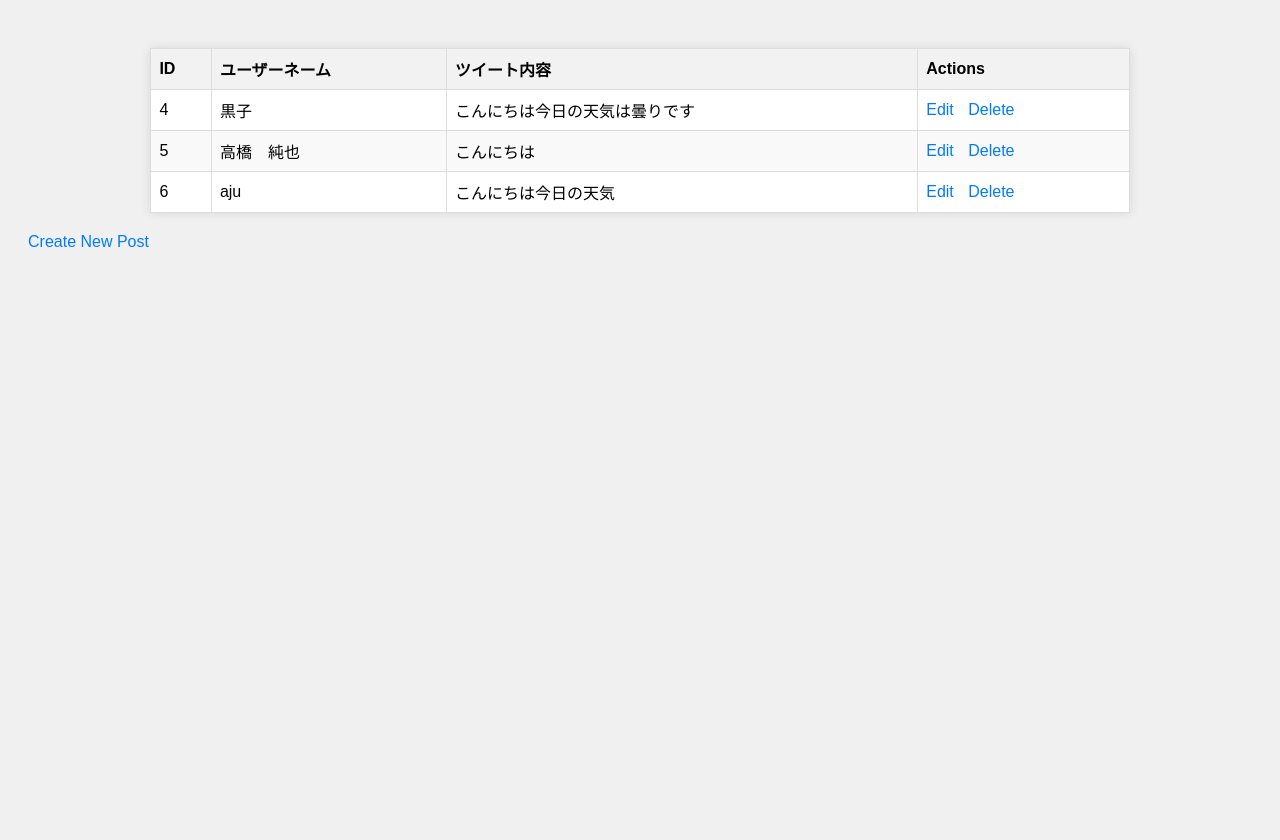
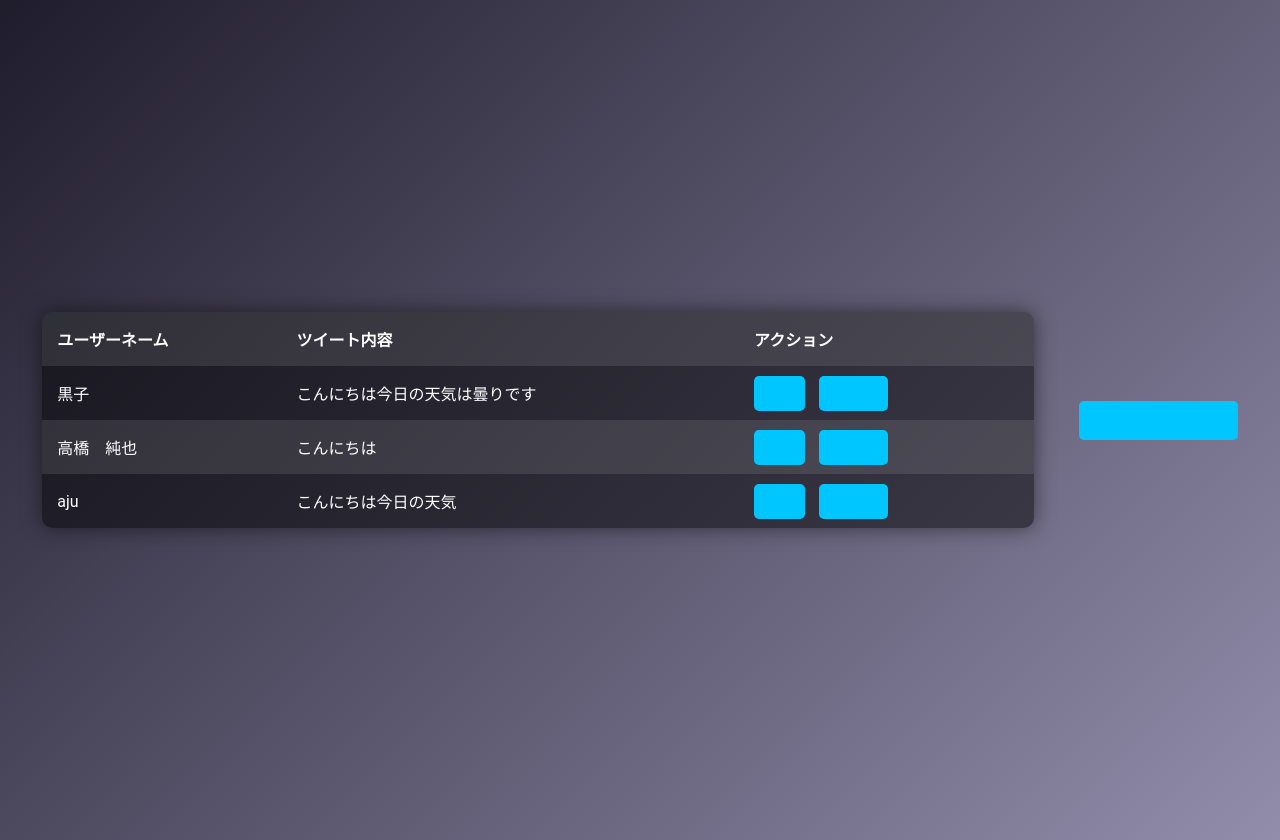
Before and after one commit to takahashi090626/django_T, a Django app: page / in a window 1280 px wide. Before the commit the page ends 247 px from the top, so only its background shows below. Run offline with Django 5.2, Linux system fonts and the light colour scheme; data comes from the database, SQL or seed files in the repository; both versions use the stored data as it was after the commit.

Commit message:
デザインの追加・修正

```diff
--- a/sample_app/templates/sample_app/post_list.html
+++ b/sample_app/templates/sample_app/post_list.html
@@ -5,38 +5,70 @@
     <title>Post lists</title>
     <style>
         body {
-            font-family: Arial, sans-serif;
-            background-color: #f0f0f0;
+            font-family: 'Roboto', sans-serif;
+            background: linear-gradient(135deg, #1f1c2c, #928DAB);
+            color: #ffffff;
+            margin: 0;
             padding: 20px;
+            display: flex;
+            justify-content: center;
+            align-items: center;
+            height: 100vh;
         }
         table {
             width: 80%;
             margin: 20px auto;
             border-collapse: collapse;
-            background-color: #fff;
-            box-shadow: 0 0 10px rgba(0,0,0,0.1);
+            background: rgba(0, 0, 0, 0.5);
+            box-shadow: 0 0 20px rgba(0, 0, 0, 0.5);
+            border-radius: 10px;
+            overflow: hidden;
         }
         table th, table td {
-            border: 1px solid #ddd;
-            padding: 8px;
+            border: none;
+            padding: 15px;
             text-align: left;
+            color: #ffffff;
         }
         table th {
-            background-color: #f2f2f2;
+            background: rgba(255, 255, 255, 0.1);
         }
         table tr:nth-child(even) {
-            background-color: #f9f9f9;
+            background: rgba(255, 255, 255, 0.1);
         }
         table tr:hover {
-            background-color: #e0e0e0;
+            background: rgba(255, 255, 255, 0.2);
         }
         a {
             text-decoration: none;
-            color: #007bff;
+            color: #00c6ff;
             margin-right: 10px;
+            transition: color 0.3s;
         }
         a:hover {
-            text-decoration: underline;
+            color: #0072ff;
+        }
+        .action-buttons a {
+            background: #00c6ff;
+            padding: 8px 12px;
+            border-radius: 5px;
+            transition: background 0.3s;
+        }
+        .action-buttons a:hover {
+            background: #0072ff;
+        }
+        .create-button {
+            display: block;
+            width: fit-content;
+            margin: 20px auto;
+            background: #00c6ff;
+            padding: 10px 20px;
+            border-radius: 5px;
+            text-align: center;
+            transition: background 0.3s;
+        }
+        .create-button:hover {
+            background: #0072ff;
         }
     </style>
 </head>
@@ -44,19 +76,17 @@
   <table>
     <thead>
       <tr>
-        <th>ID</th>
         <th>ユーザーネーム</th>
         <th>ツイート内容</th>
-        <th>Actions</th>
+        <th>アクション</th>
       </tr>
     </thead>
     <tbody>
       {% for post in posts %}
       <tr>
-        <td>{{ post.id }}</td>
         <td>{{ post.name }}</td>
         <td>{{ post.micropost }}</td>
-        <td>
+        <td class="action-buttons">
           <a href="{% url 'sample_app:edit_post' post_id=post.id %}">Edit</a>
           <a href="{% url 'sample_app:delete_post' post_id=post.id %}">Delete</a>
         </td>
@@ -64,7 +94,7 @@
       {% endfor %}
     </tbody>
   </table>
-  <a href="{% url 'sample_app:create_post' %}">Create New Post</a>
+  <a href="{% url 'sample_app:create_post' %}" class="create-button">Create New Post</a>
 
   <script>
     // Example JavaScript for link click event
```
Also changed, not shown: sample_app/templates/sample_app/post_form.html (+34 -16 lines), db.sqlite3.
